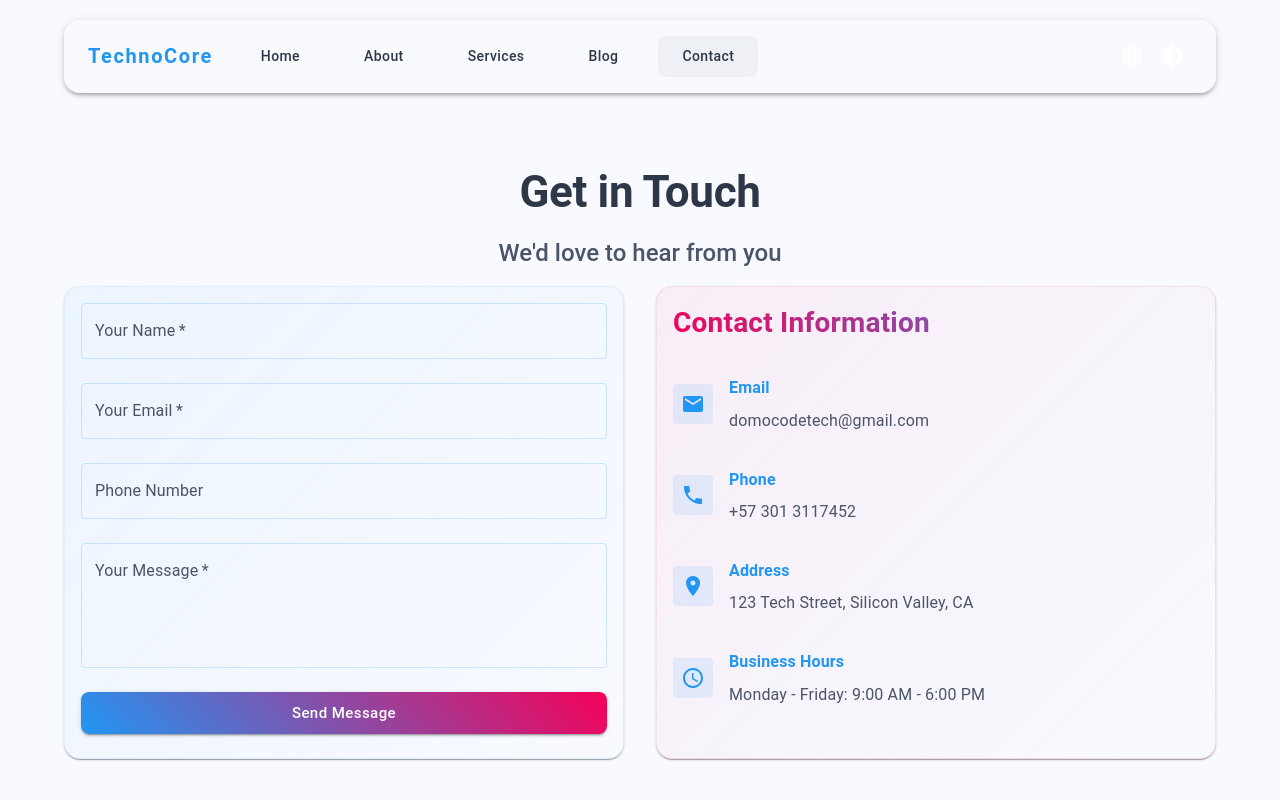
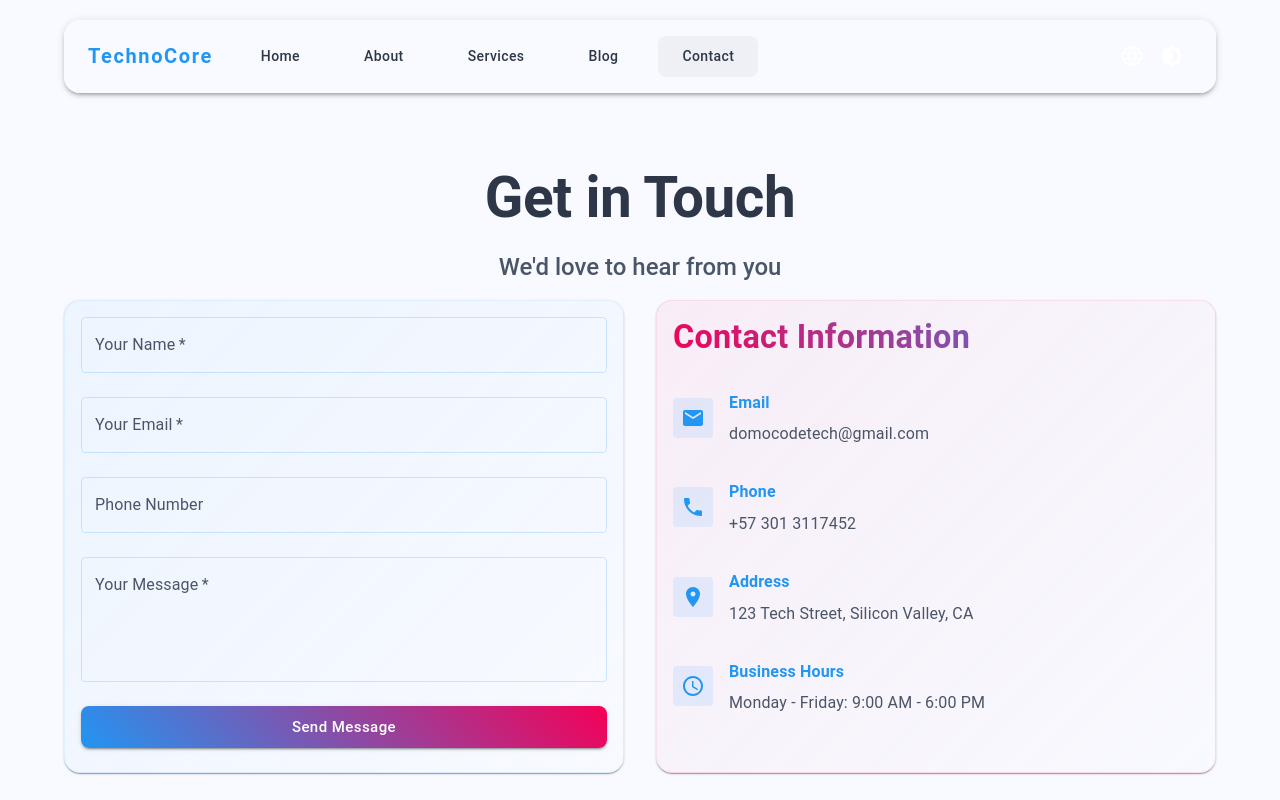
Before and after one commit to DomoCodeTech/Domocodetech, a React (Vite) app: page /contact in a window 1280 px wide. Shown: the top 800 px of the page. Built offline with nearby package versions, Linux system fonts and the light colour scheme.

Commit message:
unificacion de estilos globales

```diff
--- a/src/App.css
+++ /dev/null
@@ -1,111 +0,0 @@
-/* Reset y estilos base */
-* {
-  margin: 0;
-  padding: 0;
-  box-sizing: border-box;
-}
-
-body {
-  background-color: #0a192f;
-  color: #e6f1ff;
-}
-
-/* Contenedor principal */
-.app {
-  min-height: 100vh;
-  display: flex;
-  flex-direction: column;
-}
-
-main {
-  flex: 1;
-}
-
-/* Efectos de hover futuristas */
-.hover-glow {
-  transition: all 0.3s ease-in-out;
-}
-
-.hover-glow:hover {
-  box-shadow: 0 0 15px rgba(64, 224, 208, 0.5);
-  transform: translateY(-2px);
-}
-
-/* Gradientes futuristas */
-.gradient-tech {
-  background: linear-gradient(135deg, #0a192f 0%, #112240 100%);
-}
-
-.gradient-accent {
-  background: linear-gradient(45deg, #64ffda 0%, #00bcd4 100%);
-}
-
-/* Animaciones personalizadas */
-@keyframes float {
-  0% {
-    transform: translateY(0px);
-  }
-  50% {
-    transform: translateY(-10px);
-  }
-  100% {
-    transform: translateY(0px);
-  }
-}
-
-.float-animation {
-  animation: float 3s ease-in-out infinite;
-}
-
-@keyframes glow {
-  0% {
-    box-shadow: 0 0 5px rgba(100, 255, 218, 0.2);
-  }
-  50% {
-    box-shadow: 0 0 20px rgba(100, 255, 218, 0.4);
-  }
-  100% {
-    box-shadow: 0 0 5px rgba(100, 255, 218, 0.2);
-  }
-}
-
-.glow-animation {
-  animation: glow 2s ease-in-out infinite;
-}
-
-/* Efectos de texto */
-.text-gradient {
-  background: linear-gradient(45deg, #64ffda, #00bcd4);
-  -webkit-background-clip: text;
-  background-clip: text;
-  color: transparent;
-}
-
-/* Utilidades responsive */
-.responsive-padding {
-  padding: 1rem;
-}
-
-@media (min-width: 768px) {
-  .responsive-padding {
-    padding: 2rem;
-  }
-}
-
-/* Scrollbar personalizada */
-::-webkit-scrollbar {
-  width: 8px;
-}
-
-::-webkit-scrollbar-track {
-  background: #0a192f;
-}
-
-::-webkit-scrollbar-thumb {
-  background: #64ffda;
-  border-radius: 4px;
-}
-
-::-webkit-scrollbar-thumb:hover {
-  background: #00bcd4;
-}
--- a/src/App.tsx
+++ b/src/App.tsx
@@ -13,7 +13,6 @@ import Blog from './pages/Blog';
 import Services from './pages/Services';
 import Contact from './pages/Contact';
 import { createAppTheme } from './theme/theme';
-import './App.css';
 import './i18n/i18n';
 import Projects from './pages/Projects';
 
--- a/src/index.css
+++ b/src/index.css
@@ -1,5 +1,6 @@
 @import url('https://fonts.googleapis.com/css2?family=Poppins:wght@300;400;500;600;700&display=swap');
 
+/* Reset y estilos base */
 * {
   margin: 0;
   padding: 0;
@@ -14,6 +15,7 @@ body {
   -moz-osx-font-smoothing: grayscale;
   color: #333;
   line-height: 1.6;
+  overflow-x: hidden;
 }
 
 code {
@@ -43,20 +45,20 @@ html {
 
 /* Custom scrollbar */
 ::-webkit-scrollbar {
-  width: 10px;
+  width: 8px;
 }
 
 ::-webkit-scrollbar-track {
-  background: #f1f1f1;
+  background: transparent;
 }
 
 ::-webkit-scrollbar-thumb {
-  background: #4CAF50;
-  border-radius: 5px;
+  background: rgba(136, 146, 176, 0.5);
+  border-radius: 4px;
 }
 
 ::-webkit-scrollbar-thumb:hover {
-  background: #45a049;
+  background: rgba(136, 146, 176, 0.8);
 }
 
 /* Animations */
@@ -148,3 +150,10 @@ html {
     max-width: 1140px;
   }
 }
+
+/* Mejoras para dispositivos móviles */
+@media (max-width: 600px) {
+  html {
+    font-size: 14px;
+  }
+}
--- a/src/main.tsx
+++ b/src/main.tsx
@@ -1,18 +1,11 @@
 import React from 'react';
 import ReactDOM from 'react-dom/client';
-import { CssBaseline } from '@mui/material';
-import { ThemeProvider, createTheme } from '@mui/material/styles';
 import App from './App';
 import './index.css';
-import './i18n/i18n';
 
-const theme = createTheme();
 
 ReactDOM.createRoot(document.getElementById('root')!).render(
   <React.StrictMode>
-    <ThemeProvider theme={theme}>
-      <CssBaseline />
       <App />
-    </ThemeProvider>
   </React.StrictMode>
 );
--- a/src/theme/theme.ts
+++ b/src/theme/theme.ts
@@ -1,86 +1,66 @@
-import { createTheme } from '@mui/material';
+import { createTheme, responsiveFontSizes } from '@mui/material';
 
-export const createAppTheme = (isDarkMode: boolean) =>
-  createTheme({
+// ============= CUSTOMIZE YOUR COLOR PALETTE HERE =============
+const colorPalette = {
+  // Primary color and its variations
+  primary: {
+    main: 'rgb(33, 150, 243)',      // #2196f3 - Main brand color
+    light: 'rgb(100, 181, 246)',    // #64b5f6 - Lighter version
+    dark: 'rgb(25, 118, 210)',      // #1976d2 - Darker version
+  },
+  // Secondary/Accent color
+  secondary: {
+    main: 'rgb(245, 0, 87)',        // #f50057 - Secondary brand color
+    light: 'rgb(255, 64, 129)',     // #ff4081 - Lighter version
+    dark: 'rgb(197, 17, 98)',       // #c51162 - Darker version
+  },
+  // Status colors
+  status: {
+    error: 'rgb(244, 67, 54)',      // #f44336
+    warning: 'rgb(255, 152, 0)',    // #ff9800
+    info: 'rgb(3, 169, 244)',       // #03a9f4
+    success: 'rgb(76, 175, 80)',    // #4caf50
+  }
+};
+
+// Theme configuration
+export const createAppTheme = (isDarkMode: boolean) => {
+  // Create base theme
+  let theme = createTheme({
     palette: {
       mode: isDarkMode ? 'dark' : 'light',
-      primary: {
-        main: '#2196f3',
-        light: '#64b5f6',
-        dark: '#1976d2'
-      },
-      secondary: {
-        main: '#f50057',
-        light: '#ff4081',
-        dark: '#c51162'
-      },
+      primary: colorPalette.primary,
+      secondary: colorPalette.secondary,
       background: {
-        default: isDarkMode ? '#0a192f' : '#f8faff',
-        paper: isDarkMode ? '#112240' : '#ffffff',
+        default: isDarkMode ? 'rgb(10, 25, 47)' : 'rgb(248, 250, 255)',
+        paper: isDarkMode ? 'rgb(17, 34, 64)' : 'rgb(255, 255, 255)',
       },
       text: {
-        primary: isDarkMode ? '#e6f1ff' : '#2d3748',
-        secondary: isDarkMode ? '#8892b0' : '#4a5568',
+        primary: isDarkMode ? 'rgb(230, 241, 255)' : 'rgb(45, 55, 72)',
+        secondary: isDarkMode ? 'rgb(136, 146, 176)' : 'rgb(74, 85, 104)',
       },
-      error: {
-        main: '#f44336'
-      },
-      warning: {
-        main: '#ff9800'
-      },
-      info: {
-        main: '#03a9f4'
-      },
-      success: {
-        main: '#4caf50'
-      },
+      error: { main: colorPalette.status.error },
+      warning: { main: colorPalette.status.warning },
+      info: { main: colorPalette.status.info },
+      success: { main: colorPalette.status.success },
       divider: isDarkMode ? 'rgba(230, 241, 255, 0.12)' : 'rgba(0, 0, 0, 0.12)'
     },
     typography: {
       fontFamily: '"Roboto", "Helvetica", "Arial", sans-serif',
+      // Responsive typography base settings
       h1: {
-        fontSize: '3.5rem',
         fontWeight: 700,
-        lineHeight: 1.2,
         background: isDarkMode
-          ? 'linear-gradient(45deg, #e6f1ff 30%, #8892b0 90%)'
-          : 'linear-gradient(45deg, #2196f3 30%, #f50057 90%)',
+          ? 'linear-gradient(45deg, rgb(230, 241, 255) 30%, rgb(136, 146, 176) 90%)'
+          : `linear-gradient(45deg, ${colorPalette.primary.main} 30%, ${colorPalette.secondary.main} 90%)`,
         WebkitBackgroundClip: 'text',
         WebkitTextFillColor: 'transparent',
       },
-      h2: {
-        fontSize: '2.75rem',
-        fontWeight: 600,
-        lineHeight: 1.3,
-      },
-      h3: {
-        fontSize: '2.25rem',
-        fontWeight: 600,
-        lineHeight: 1.3,
-      },
-      h4: {
-        fontSize: '1.75rem',
-        fontWeight: 500,
-        lineHeight: 1.4,
-      },
-      h5: {
-        fontSize: '1.5rem',
-        fontWeight: 500,
-        lineHeight: 1.4,
-      },
-      h6: {
-        fontSize: '1.25rem',
-        fontWeight: 500,
-        lineHeight: 1.4,
-      },
-      body1: {
-        fontSize: '1rem',
-        lineHeight: 1.6,
-      },
-      body2: {
-        fontSize: '0.875rem',
-        lineHeight: 1.6,
-      },
+      h2: { fontWeight: 600 },
+      h3: { fontWeight: 600 },
+      h4: { fontWeight: 500 },
+      h5: { fontWeight: 500 },
+      h6: { fontWeight: 500 },
     },
     components: {
       MuiButton: {
@@ -90,20 +70,24 @@ export const createAppTheme = (isDarkMode: boolean) =>
             borderRadius: '8px',
             padding: '8px 24px',
             transition: 'all 0.3s ease-in-out',
+            '@media (max-width: 600px)': {
+              padding: '6px 16px',
+              fontSize: '0.875rem',
+            },
             '&:hover': {
               transform: 'translateY(-2px)',
-              boxShadow: '0 4px 20px rgba(33, 150, 243, 0.25)',
+              boxShadow: `0 4px 20px ${colorPalette.primary.main}40`,
             },
           },
           contained: {
             background: isDarkMode
-              ? 'linear-gradient(45deg, #e6f1ff 30%, #8892b0 90%)'
-              : 'linear-gradient(45deg, #2196f3 30%, #f50057 90%)',
-            color: isDarkMode ? '#0a192f' : '#ffffff',
+              ? 'linear-gradient(45deg, rgb(230, 241, 255) 30%, rgb(136, 146, 176) 90%)'
+              : `linear-gradient(45deg, ${colorPalette.primary.main} 30%, ${colorPalette.secondary.main} 90%)`,
+            color: isDarkMode ? 'rgb(10, 25, 47)' : 'rgb(255, 255, 255)',
             '&:hover': {
               background: isDarkMode
-                ? 'linear-gradient(45deg, #8892b0 30%, #e6f1ff 90%)'
-                : 'linear-gradient(45deg, #1976d2 30%, #c51162 90%)',
+                ? 'linear-gradient(45deg, rgb(136, 146, 176) 30%, rgb(230, 241, 255) 90%)'
+                : `linear-gradient(45deg, ${colorPalette.primary.dark} 30%, ${colorPalette.secondary.dark} 90%)`,
             },
           },
         },
@@ -114,8 +98,11 @@ export const createAppTheme = (isDarkMode: boolean) =>
             borderRadius: '16px',
             transition: 'all 0.3s ease-in-out',
             background: isDarkMode
-              ? 'linear-gradient(135deg, #112240 0%, #0a192f 100%)'
-              : 'linear-gradient(135deg, #ffffff 0%, #f8faff 100%)',
+              ? 'linear-gradient(135deg, rgb(17, 34, 64) 0%, rgb(10, 25, 47) 100%)'
+              : 'linear-gradient(135deg, rgb(255, 255, 255) 0%, rgb(248, 250, 255) 100%)',
+            '@media (max-width: 600px)': {
+              borderRadius: '12px',
+            },
             '&:hover': {
               transform: 'translateY(-4px)',
               boxShadow: isDarkMode
@@ -137,3 +124,12 @@ export const createAppTheme = (isDarkMode: boolean) =>
       },
     },
   });
+
+  // Apply responsive typography
+  theme = responsiveFontSizes(theme, {
+    breakpoints: ['xs', 'sm', 'md', 'lg', 'xl'],
+    factor: 2,
+  });
+
+  return theme;
+};
```
